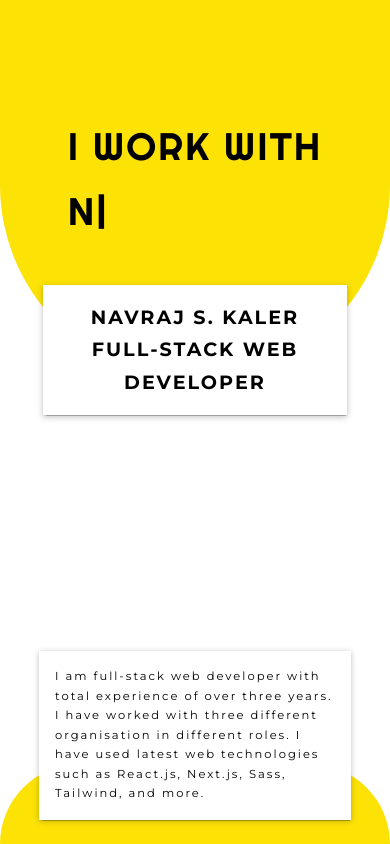
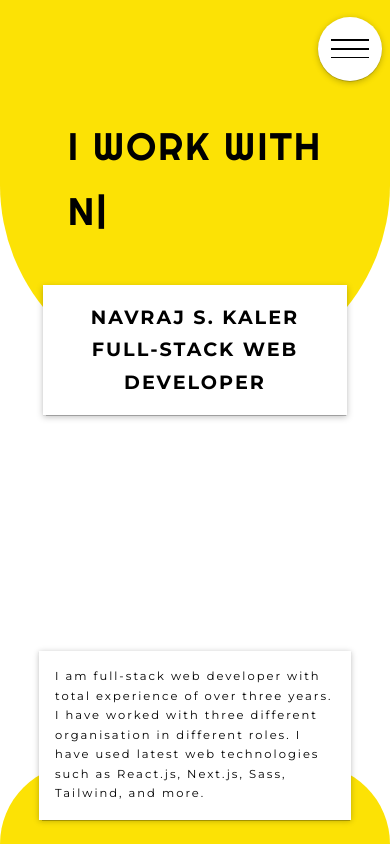
Before and after one commit to navrajkaler996/portfolio-new, a React (Vite) app: page / in a window 390 px wide. Shown: the top 844 px of the page. Built offline with nearby package versions, Linux system fonts and the light colour scheme.

Commit message:
hamburger created

```diff
--- /dev/null
+++ b/src/components/Hamburger/index.jsx
@@ -0,0 +1,75 @@
+import { motion, useAnimation, useInView } from "framer-motion";
+import React, { useEffect, useRef, useState } from "react";
+import scrollIntoView from "scroll-into-view";
+
+const Hamburger = () => {
+  const [clicked, setClicked] = useState(false);
+
+  const [hamburgerClass, setHambugerClass] = useState("hamburger__line");
+
+  useEffect(() => {
+    if (clicked) {
+      setHambugerClass(hamburgerClass + " hamburger__line--clicked");
+    } else {
+      setHambugerClass("hamburger__line");
+    }
+  }, [clicked]);
+
+  const navigate = (id) => {
+    const element = document.getElementById(id);
+    scrollIntoView(element, {
+      time: 2000,
+    });
+  };
+
+  return (
+    <>
+      <div className="hamburger" onClick={() => setClicked(!clicked)}>
+        <span className={hamburgerClass}></span>
+      </div>
+      <motion.div
+        className="hamburger__menu"
+        initial={{ x: 0 }}
+        variants={{
+          open: {
+            x: 0,
+            transition: {
+              duration: 0.7,
+            },
+          },
+          closed: {
+            x: 300,
+            transition: {
+              duration: 0.5,
+            },
+          },
+        }}
+        initial="hidden"
+        animate={clicked ? "open" : "closed"}
+        transition={{ duration: 1, delay: 0.2 }}>
+        <ul className="hamburger__links">
+          <li className="hamburger__link">About</li>
+          <li className="hamburger__link" onClick={() => navigate("skills")}>
+            Skills
+          </li>
+          <li
+            className="hamburger__link"
+            onClick={() => navigate("experience")}>
+            Experience
+          </li>
+          <li className="hamburger__link" onClick={() => navigate("projects")}>
+            Projects
+          </li>
+          <li className="hamburger__link" onClick={() => navigate("education")}>
+            Education
+          </li>
+          <li className="hamburger__link" onClick={() => navigate("contactme")}>
+            Contact
+          </li>
+        </ul>
+      </motion.div>
+    </>
+  );
+};
+
+export default Hamburger;
--- a/src/index.css
+++ b/src/index.css
@@ -37,9 +37,16 @@
 .header__navigation {
   display: none;
 }
-@media (min-width: 37.5em) {
+@media (min-width: 56.25em) {
   .header__navigation {
-    display: block;
+    display: flex;
+    justify-content: end;
+    width: 100%;
+    position: fixed;
+    top: 0;
+    right: 0;
+    background-color: #fce205;
+    padding-right: 1rem;
   }
 }
 .header__links {
@@ -112,6 +119,98 @@
     height: 16rem;
     width: 80vw;
   }
+}
+
+.hamburger {
+  width: 8rem;
+  height: 8rem;
+  border-radius: 50%;
+  background-color: #fff;
+  position: fixed;
+  right: 2%;
+  top: 2%;
+  box-shadow: rgba(0, 0, 0, 0.25) 0px 0.0625em 0.0625em, rgba(0, 0, 0, 0.25) 0px 0.125em 0.5em, rgba(255, 255, 255, 0.1) 0px 0px 0px 1px inset;
+  display: flex;
+  flex-direction: column;
+  justify-content: center;
+  align-items: center;
+}
+.hamburger:hover {
+  cursor: pointer;
+}
+@media (min-width: 56.25em) {
+  .hamburger {
+    display: none;
+  }
+}
+.hamburger__line {
+  display: block;
+  height: 0.2rem;
+  width: 60%;
+  background-color: #000;
+  transition: all 0.1s;
+}
+.hamburger__line::before {
+  content: "";
+  display: block;
+  position: absolute;
+  height: 0.2rem;
+  width: 60%;
+  background-color: #000;
+  position: absolute;
+  top: 35%;
+  transition: all 0.5s;
+}
+.hamburger__line::after {
+  content: "";
+  display: block;
+  height: 0.2rem;
+  width: 60%;
+  background-color: #000;
+  position: absolute;
+  bottom: 35%;
+  transition: all 0.5s;
+}
+.hamburger__line--clicked {
+  background-color: transparent;
+}
+.hamburger__line--clicked::before {
+  transform: rotate(135deg);
+  top: 50%;
+}
+.hamburger__line--clicked::after {
+  transform: rotate(-135deg);
+  bottom: 0;
+  bottom: 50%;
+}
+.hamburger__menu {
+  position: fixed;
+  width: auto;
+  height: auto;
+  box-shadow: rgba(0, 0, 0, 0.25) 0px 0.0625em 0.0625em, rgba(0, 0, 0, 0.25) 0px 0.125em 0.5em, rgba(255, 255, 255, 0.1) 0px 0px 0px 1px inset;
+  z-index: 10;
+  top: 12rem;
+  right: 0;
+  padding: 2rem 6rem;
+  background-color: #fce205;
+}
+@media (min-width: 56.25em) {
+  .hamburger__menu {
+    display: none;
+  }
+}
+.hamburger__links {
+  list-style-type: none;
+  display: flex;
+  flex-direction: column;
+  align-items: flex-end;
+  font-size: 1.5em;
+}
+.hamburger__link {
+  margin-bottom: 2rem;
+}
+.hamburger__link:hover {
+  cursor: pointer;
 }
 
 .home {
--- a/src/layouts/Header/index.jsx
+++ b/src/layouts/Header/index.jsx
@@ -1,5 +1,7 @@
-import React from "react";
+import { useInView, useScroll } from "framer-motion";
+import React, { useEffect, useRef, useState } from "react";
 import scrollIntoView from "scroll-into-view";
+import Hamburger from "../../components/Hamburger";
 
 const Header = () => {
   const navigate = (id) => {
@@ -8,8 +10,10 @@ const Header = () => {
       time: 2000,
     });
   };
+
   return (
     <header className="header">
+      <Hamburger />
       <nav className="header__navigation">
         <ul className="header__links">
           <li className="header__link">About</li>
--- a/src/sass-styles/_main.scss
+++ b/src/sass-styles/_main.scss
@@ -9,6 +9,7 @@
 
 @import "./components/box";
 @import "./components/circle";
+@import "./components/hamburger";
 
 @import "./pages/home";
 @import "./pages/projects";
--- /dev/null
+++ b/src/sass-styles/components/_hamburger.scss
@@ -0,0 +1,100 @@
+.hamburger {
+  width: 8rem;
+  height: 8rem;
+  border-radius: 50%;
+  background-color: #fff;
+  position: fixed;
+  right: 2%;
+  top: 2%;
+  box-shadow: $primary-box-shadow-2;
+  display: flex;
+  flex-direction: column;
+  justify-content: center;
+  align-items: center;
+
+  &:hover {
+    cursor: pointer;
+  }
+
+  @include respond(tab-land) {
+    display: none;
+  }
+
+  &__line {
+    display: block;
+    height: 0.2rem;
+    width: 60%;
+    background-color: #000;
+    transition: all 0.1s;
+
+    &::before {
+      content: "";
+      display: block;
+      position: absolute;
+      height: 0.2rem;
+      width: 60%;
+      background-color: #000;
+      position: absolute;
+      top: 35%;
+      transition: all 0.5s;
+    }
+
+    &::after {
+      content: "";
+      display: block;
+      height: 0.2rem;
+      width: 60%;
+      background-color: #000;
+      position: absolute;
+      bottom: 35%;
+      transition: all 0.5s;
+    }
+
+    &--clicked {
+      background-color: transparent;
+      &::before {
+        transform: rotate(135deg);
+        top: 50%;
+      }
+
+      &::after {
+        transform: rotate(-135deg);
+        bottom: 0;
+        bottom: 50%;
+      }
+    }
+  }
+
+  &__menu {
+    position: fixed;
+    width: auto;
+    height: auto;
+    box-shadow: $primary-box-shadow-2;
+    z-index: 10;
+
+    top: 12rem;
+    right: 0;
+    padding: 2rem 6rem;
+    background-color: $primary-color-1;
+
+    @include respond(tab-land) {
+      display: none;
+    }
+  }
+
+  &__links {
+    list-style-type: none;
+    display: flex;
+    flex-direction: column;
+    align-items: flex-end;
+    font-size: 1.5em;
+  }
+
+  &__link {
+    margin-bottom: 2rem;
+
+    &:hover {
+      cursor: pointer;
+    }
+  }
+}
```
Also changed, not shown: src/pages/Experience/index.jsx (+36 -0 lines), src/sass-styles/layouts/_header.scss (+9 -2 lines), 1 other file (tests, documents, lock files or other folders).
